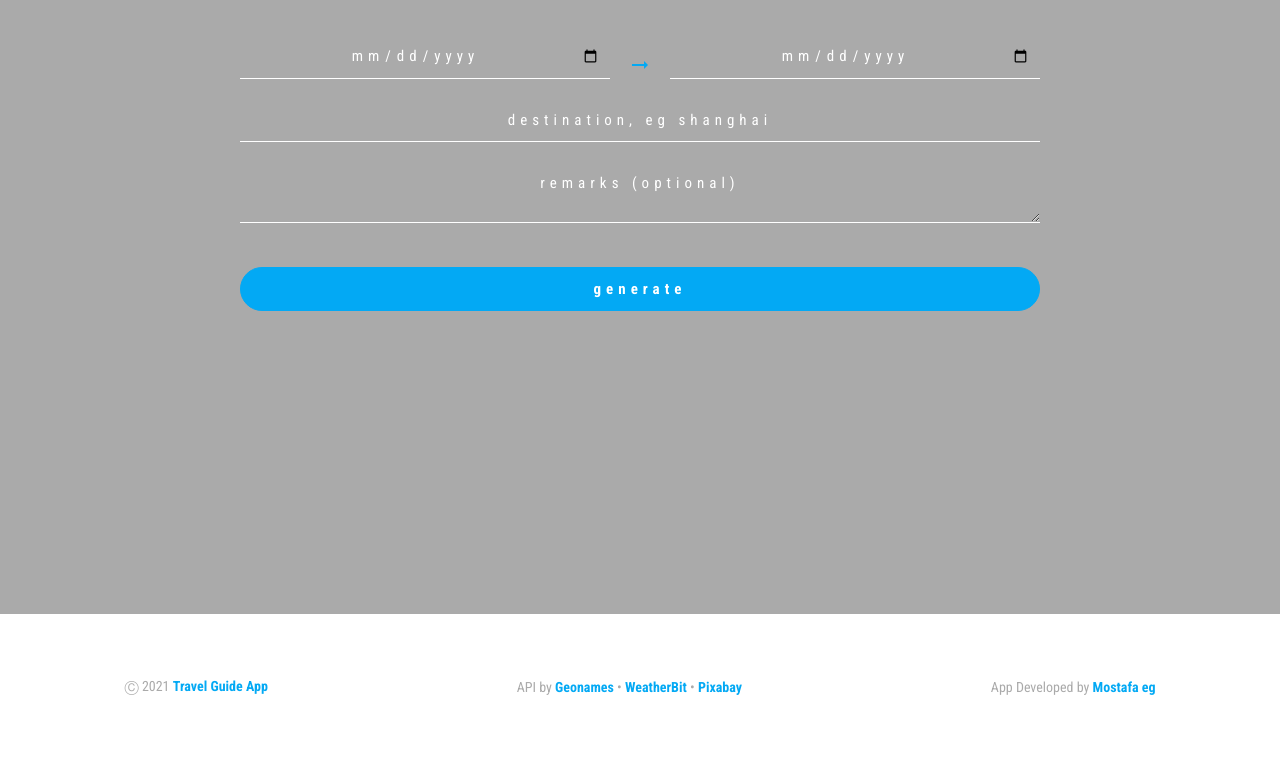
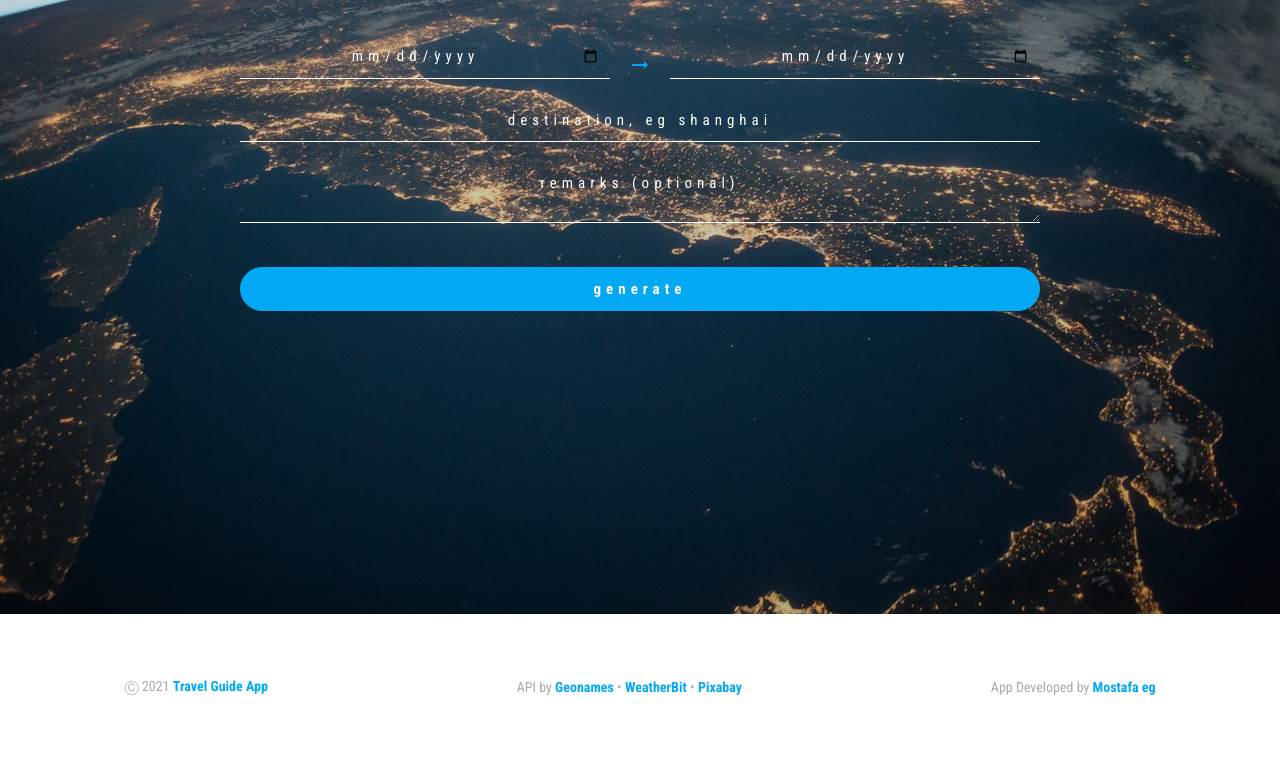
Before and after one commit to mostafaeg1/Travel-App, a website built with webpack: page src/client/views/index.html in a window 1280 px wide. Shown: the part 186-945 px from the top of the page. Built offline with nearby package versions, Linux system fonts and the light colour scheme.

Commit message:
finished

```diff
--- a/src/client/styles/styles.scss
+++ b/src/client/styles/styles.scss
@@ -88,8 +88,8 @@ header {
   width: 100%;
   min-height: 100vh;
   background-color: $midGrey;
-  // background-image: linear-gradient(rgba(0, 0, 0, 0.1), rgba(0, 0, 0, 0.3)),
-  //   url("http://localhost:8081/img/top-img.jpg");
+  background-image: linear-gradient(rgba(0, 0, 0, 0.1), rgba(0, 0, 0, 0.3)),
+    url("http://localhost:8081/img/top-img.jpg");
   background-size: cover;
   background-attachment: fixed;
 
```
